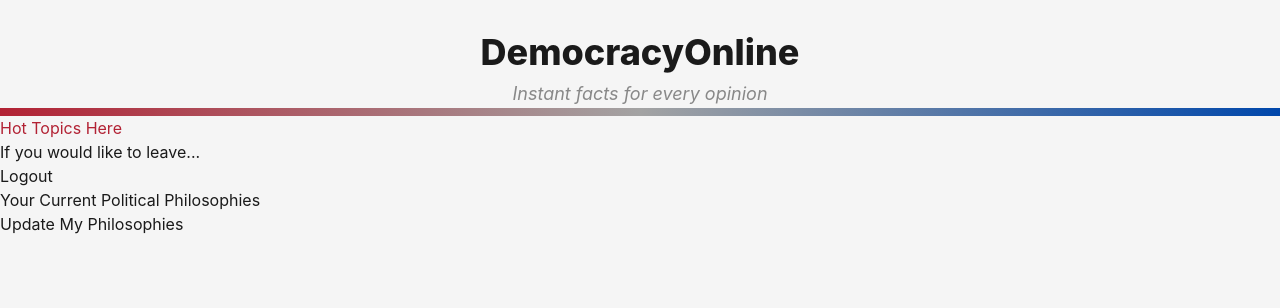
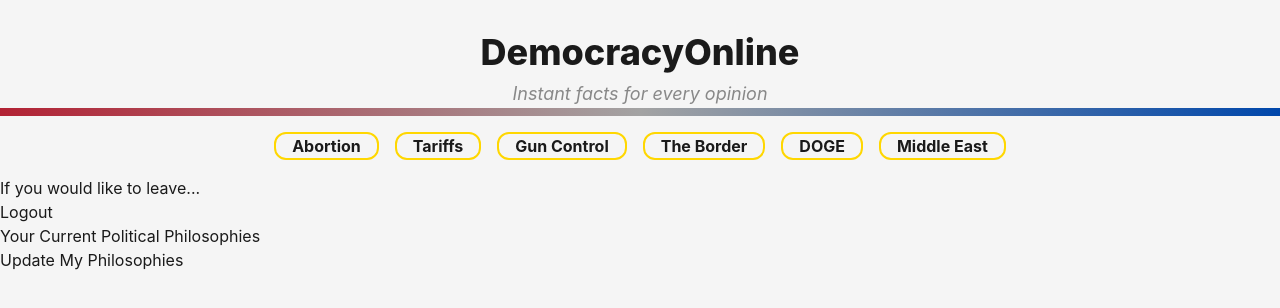
Before and after one commit to SoftChairWingineers/DemocracyOnline, a React app: page /dashboard in a window 1280 px wide. Shown: the top 308 px of the page. Built offline with nearby package versions, Linux system fonts and the light colour scheme.

Commit message:
Create HotTopics with hardcoded list of topics

```diff
--- a/src/client/components/HotTopics.jsx
+++ b/src/client/components/HotTopics.jsx
@@ -1,7 +1,18 @@
-import React from 'react';
+import React from "react";
+
+const hotTopics = ["Abortion", "Tariffs", "Gun Control", "The Border", "DOGE", "Middle East"];
 
 export default function HotTopics() {
   return (
-    <div className="text-red-primary">Hot Topics Here</div>
-  )
+    <div className="flex flex-row flex-wrap gap-4 py-4 max-w-[75%] mx-auto justify-center">
+      {hotTopics.map((topic) => (
+        <div
+          key={topic}
+          className="border-accent-gold border-2 rounded-xl font-bold text-neutral-dark text-center px-4"
+        >
+          {topic}
+        </div>
+      ))}
+    </div>
+  );
 }
```
